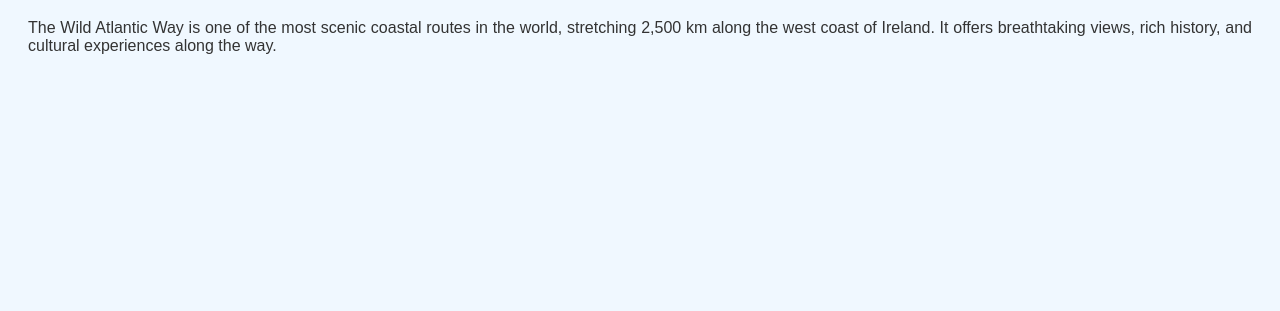
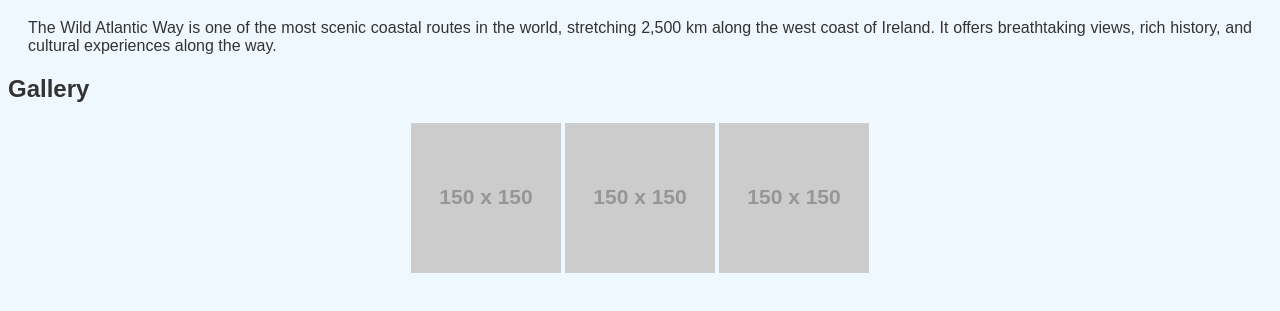
Before and after one commit to adam24403/wild-atlantic-way, a plain HTML site: page index.html in a window 1280 px wide. Shown: the part 61-372 px from the top of the page. Drawn offline with Linux system fonts and the light colour scheme; placeholder pictures from the web are drawn by us.

Commit message:
Add gallery section to the website

```diff
--- a/index.html
+++ b/index.html
@@ -21,5 +21,13 @@
 <body>
     <h1>Explore the Wild Atlantic Way</h1>
     <p>The Wild Atlantic Way is one of the most scenic coastal routes in the world, stretching 2,500 km along the west coast of Ireland. It offers breathtaking views, rich history, and cultural experiences along the way.</p>
+
+    <h2>Gallery</h2>
+<div style="text-align:center;">
+    <img src="https://via.placeholder.com/150" alt="Sample Image 1">
+    <img src="https://via.placeholder.com/150" alt="Sample Image 2">
+    <img src="https://via.placeholder.com/150" alt="Sample Image 3">
+</div>
+
 </body>
 </html>
```
